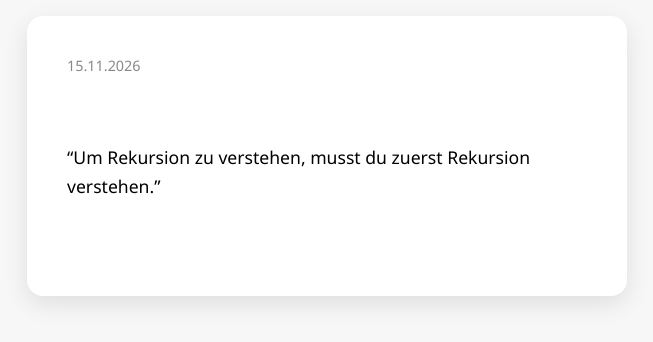
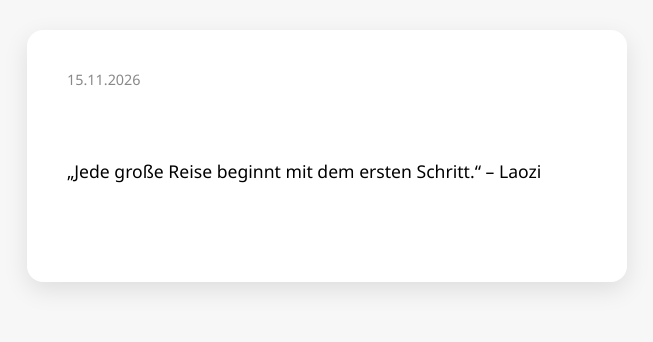
Before and after one commit to Mirony3/73-dy, a plain HTML site: page index.html in a window 1280 px wide. Shown: the part 244-586 px from the top of the page, without its empty margins (313-966 px from the left). Drawn offline with Linux system fonts and the light colour scheme.

Commit message:
Automatisch: Nachricht vom 2026-11-15

```diff
--- a/index.html
+++ b/index.html
@@ -11,7 +11,7 @@
     <div class="date" id="date"></div>
     <div class="message" id="message">
      <!-- MESSAGE_PLACEHOLDER -->
-“Um Rekursion zu verstehen, musst du zuerst Rekursion verstehen.”
+„Jede große Reise beginnt mit dem ersten Schritt.“ – Laozi
 <!-- /MESSAGE_PLACEHOLDER -->
     </div>
   </div>
```
